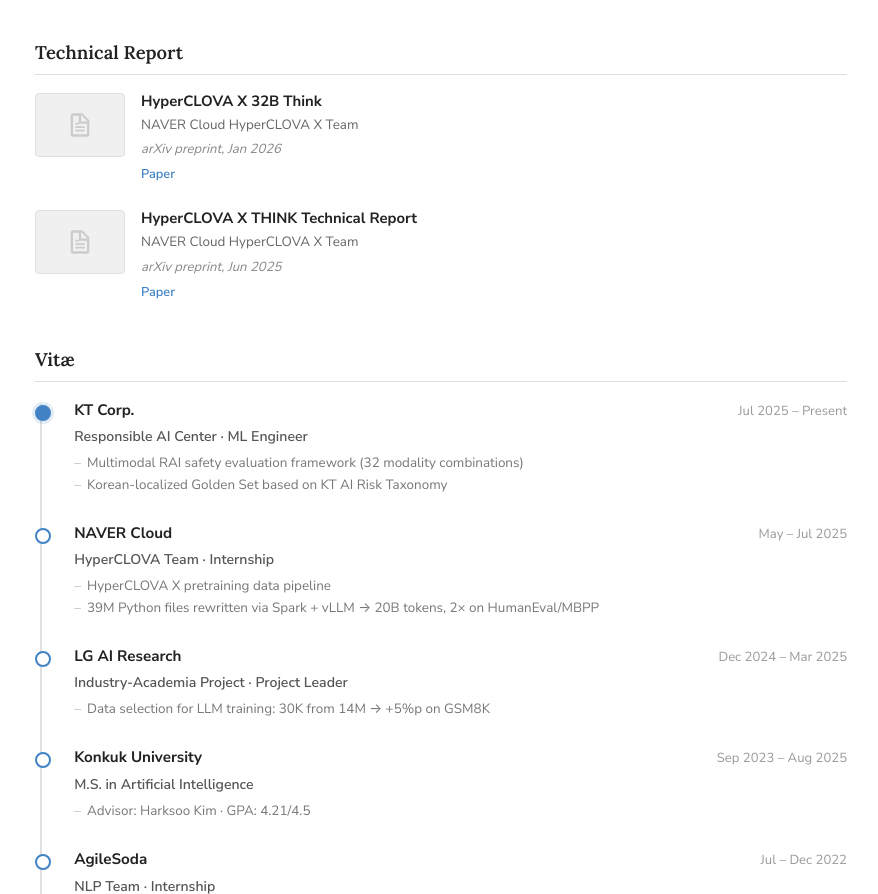
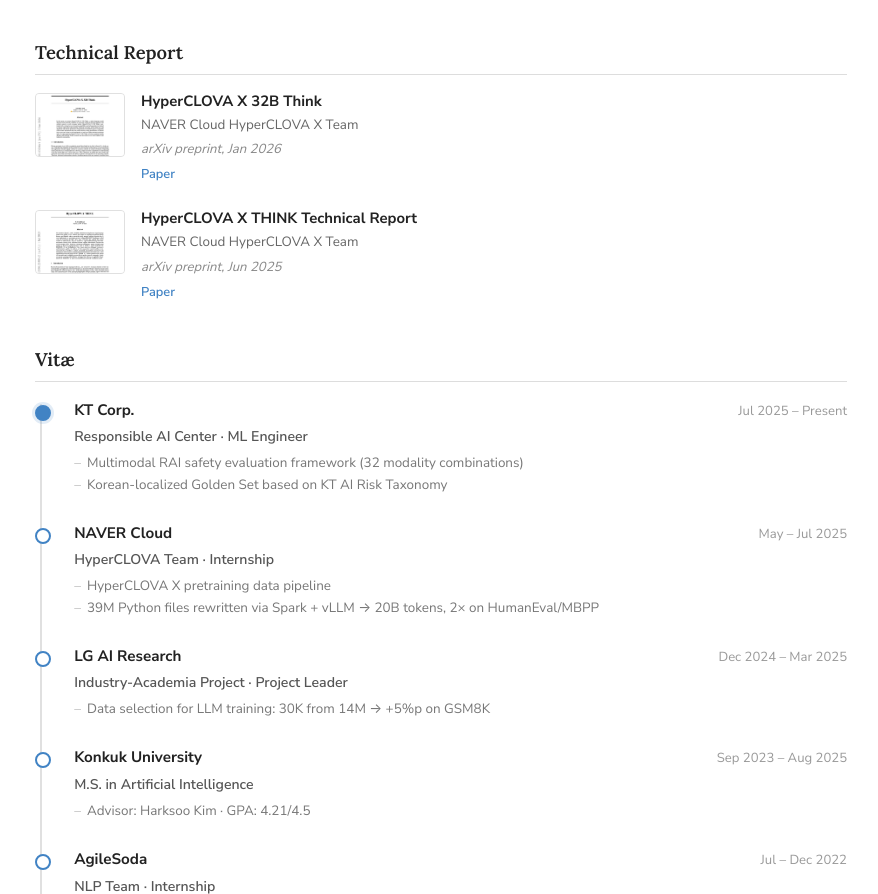
Before and after one commit to junseo-jang/junseo-jang.github.io, a plain HTML site: page index.html in a window 1280 px wide. Shown: the part 1413-2307 px from the top of the page, without its empty margins (199-1077 px from the left). Drawn offline with Linux system fonts and the light colour scheme.

Commit message:
Add tech report thumbnails

```diff
--- a/index.html
+++ b/index.html
@@ -473,7 +473,7 @@
 
   <div class="pub-item">
     <div class="pub-thumb">
-      <svg viewBox="0 0 24 24"><path d="M14 2H6a2 2 0 0 0-2 2v16a2 2 0 0 0 2 2h12a2 2 0 0 0 2-2V8l-6-6zm-1 1.5L18.5 9H13V3.5zM6 20V4h5v7h7v9H6zm2-7h8v1.5H8V13zm0 3h8v1.5H8V16zm0-6h3v1.5H8V10z"/></svg>
+      <img src="hyperclova_32B.png" alt="">
     </div>
     <div class="pub-info">
       <div class="pub-title">HyperCLOVA X 32B Think</div>
@@ -487,7 +487,7 @@
 
   <div class="pub-item">
     <div class="pub-thumb">
-      <svg viewBox="0 0 24 24"><path d="M14 2H6a2 2 0 0 0-2 2v16a2 2 0 0 0 2 2h12a2 2 0 0 0 2-2V8l-6-6zm-1 1.5L18.5 9H13V3.5zM6 20V4h5v7h7v9H6zm2-7h8v1.5H8V13zm0 3h8v1.5H8V16zm0-6h3v1.5H8V10z"/></svg>
+      <img src="hyperclova.png" alt="">
     </div>
     <div class="pub-info">
       <div class="pub-title">HyperCLOVA X THINK Technical Report</div>
```
Also changed, not shown: hyperclova.png (added), hyperclova_32B.png (added).
